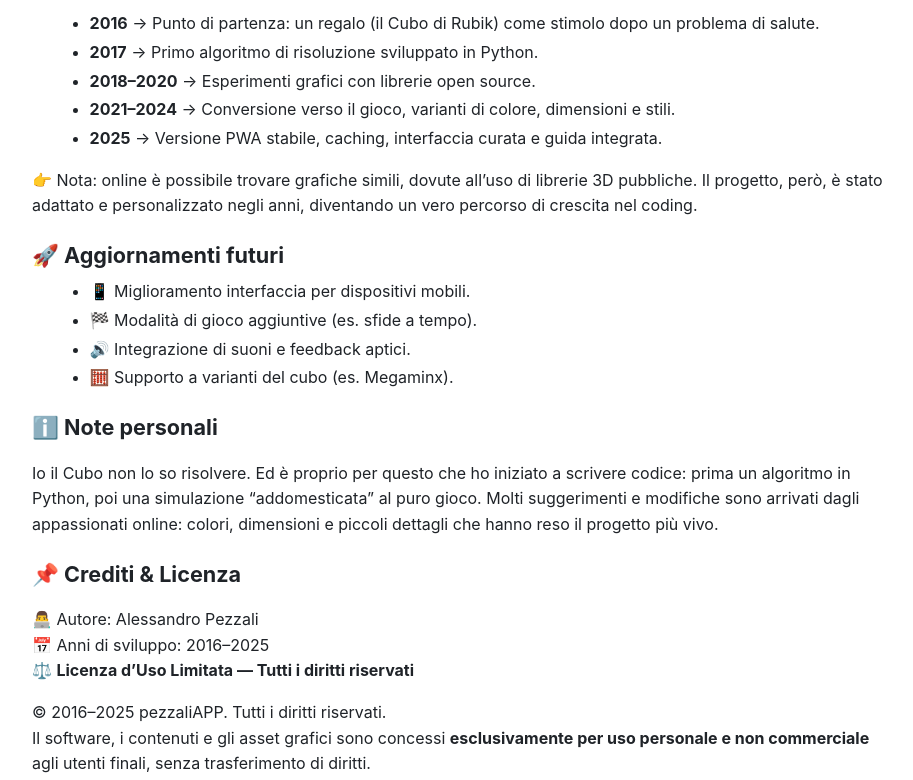
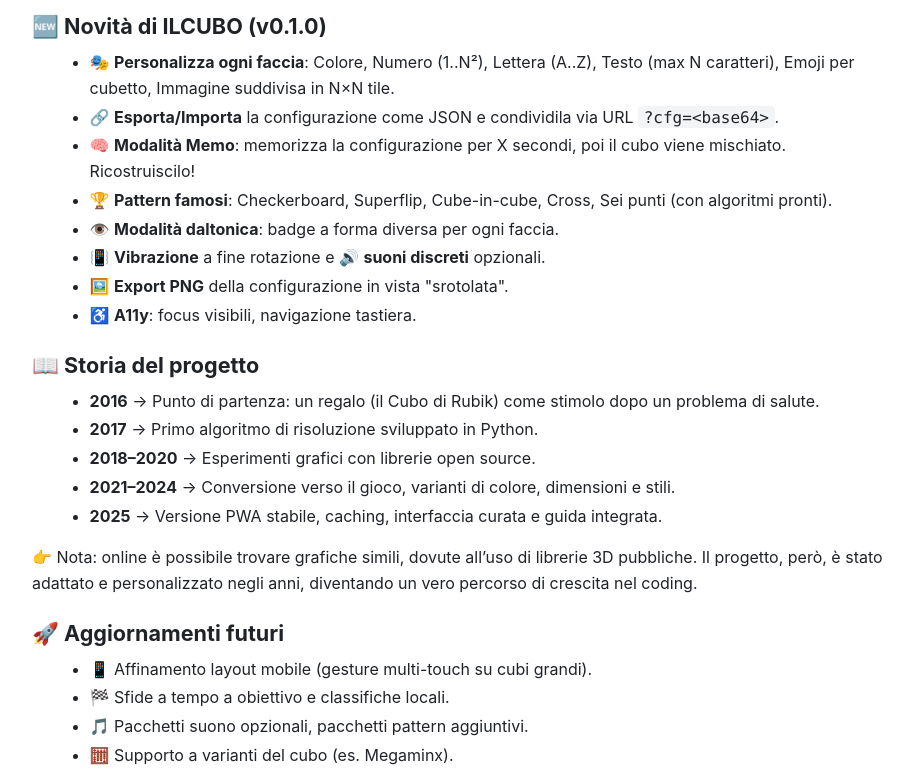
Before and after one commit to pezzaliapp/ILCUBO, a website: page readme.html in a window 1280 px wide. Shown: the part 1244-2024 px from the top of the page, without its empty margins (178-1091 px from the left). Drawn offline with Linux system fonts and the light colour scheme.

Commit message:
docs: Fase 5 — README, CHANGELOG, readme.html aggiornati
- README.md riscritto con sezione "Novita' rispetto a KubeApp", struttura
  modulare e istruzioni di sviluppo.
- nuovo CHANGELOG.md con la release v0.1.0 dettagliata (Keep a Changelog
  + SemVer).
- readme.html: titolo/copyright rinominati ILCUBO, nuova sezione
  "Novita' di ILCUBO (v0.1.0)", aggiornati anni e roadmap futura.
- Nota: screenshots/GIF demo da generare manualmente in seguito.

```diff
--- a/readme.html
+++ b/readme.html
@@ -3,8 +3,8 @@
 <head>
   <meta charset="UTF-8" />
   <meta name="viewport" content="width=device-width, initial-scale=1" />
-  <title>README — Il Cubo di Rubik PWA</title>
-  <meta name="description" content="Documentazione di Il Cubo di Rubik — PWA" />
+  <title>README — ILCUBO PWA</title>
+  <meta name="description" content="Documentazione di ILCUBO — PWA (ex KubeApp)" />
   <link rel="icon" href="icons/favicon-32x32.png" sizes="32x32" />
   <link rel="apple-touch-icon" href="icons/apple-touch-icon.png" />
   <style>
@@ -56,8 +56,9 @@
   <div class="container">
     <header>
       <img src="icons/apple-touch-icon.png" alt="Icona App">
-      <h1>🧩 Il Cubo di Rubik — PWA</h1>
-      <div class="copyright">© 2016–2025 pezzaliAPP — Tutti i diritti riservati • Licenza d’Uso — Il Cubo di Rubik PWA</div>
+      <h1>🧩 ILCUBO — PWA</h1>
+      <div class="lead">Evoluzione di KubeApp con personalizzazione totale delle facce.</div>
+      <div class="copyright">© 2016–2026 Alessandro Pezzali — Tutti i diritti riservati • Licenza d’Uso — ILCUBO PWA</div>
     </header>
 
     <hr>
@@ -107,6 +108,26 @@
       <li>📖 Pannello guida interattiva per principianti.</li>
     </ul>
 
+    <h2>🆕 Novità di ILCUBO (v0.1.0)</h2>
+    <ul>
+      <li>🎭 <strong>Personalizza ogni faccia</strong>: Colore, Numero (1..N²),
+        Lettera (A..Z), Testo (max N caratteri), Emoji per cubetto,
+        Immagine suddivisa in N×N tile.</li>
+      <li>🔗 <strong>Esporta/Importa</strong> la configurazione come JSON e
+        condividila via URL <code>?cfg=&lt;base64&gt;</code>.</li>
+      <li>🧠 <strong>Modalità Memo</strong>: memorizza la configurazione per X
+        secondi, poi il cubo viene mischiato. Ricostruiscilo!</li>
+      <li>🏆 <strong>Pattern famosi</strong>: Checkerboard, Superflip,
+        Cube-in-cube, Cross, Sei punti (con algoritmi pronti).</li>
+      <li>👁️ <strong>Modalità daltonica</strong>: badge a forma diversa per
+        ogni faccia.</li>
+      <li>📳 <strong>Vibrazione</strong> a fine rotazione e 🔊 <strong>suoni
+        discreti</strong> opzionali.</li>
+      <li>🖼️ <strong>Export PNG</strong> della configurazione in vista
+        "srotolata".</li>
+      <li>♿ <strong>A11y</strong>: focus visibili, navigazione tastiera.</li>
+    </ul>
+
     <h2>📖 Storia del progetto</h2>
     <ul>
       <li><strong>2016</strong> → Punto di partenza: un regalo (il Cubo di Rubik) come stimolo dopo un problema di salute.</li>
@@ -122,9 +143,9 @@
 
     <h2>🚀 Aggiornamenti futuri</h2>
     <ul>
-      <li>📱 Miglioramento interfaccia per dispositivi mobili.</li>
-      <li>🏁 Modalità di gioco aggiuntive (es. sfide a tempo).</li>
-      <li>🔊 Integrazione di suoni e feedback aptici.</li>
+      <li>📱 Affinamento layout mobile (gesture multi-touch su cubi grandi).</li>
+      <li>🏁 Sfide a tempo a obiettivo e classifiche locali.</li>
+      <li>🎵 Pacchetti suono opzionali, pacchetti pattern aggiuntivi.</li>
       <li>🧮 Supporto a varianti del cubo (es. Megaminx).</li>
     </ul>
 
@@ -139,11 +160,11 @@
     <h2>📌 Crediti & Licenza</h2>
     <p>
       👨‍💻 Autore: Alessandro Pezzali<br>
-      📅 Anni di sviluppo: 2016–2025<br>
+      📅 Anni di sviluppo: 2016–2026<br>
       ⚖️ <strong>Licenza d’Uso Limitata — Tutti i diritti riservati</strong>
     </p>
     <p>
-      © 2016–2025 pezzaliAPP. Tutti i diritti riservati.<br>
+      © 2016–2026 Alessandro Pezzali. Tutti i diritti riservati.<br>
       Il software, i contenuti e gli asset grafici sono concessi
       <strong>esclusivamente per uso personale e non commerciale</strong> agli utenti finali,
       senza trasferimento di diritti.
@@ -164,7 +185,7 @@
     <p>📬 Per richieste specifiche: 🌐 <a href="https://www.pezzaliapp.com" target="_blank" rel="noopener">pezzaliAPP.com</a></p>
 
     <footer>
-      © 2016–2025 pezzaliAPP — Tutti i diritti riservati • Una PWA di pezzaliAPP.com
+      © 2016–2026 Alessandro Pezzali — Tutti i diritti riservati • Una PWA di pezzaliAPP.com
     </footer>
   </div>
 </body>
```
Also changed, not shown: PROMPT.md (+3 -3 lines), CHANGELOG.md (added), README.md.
